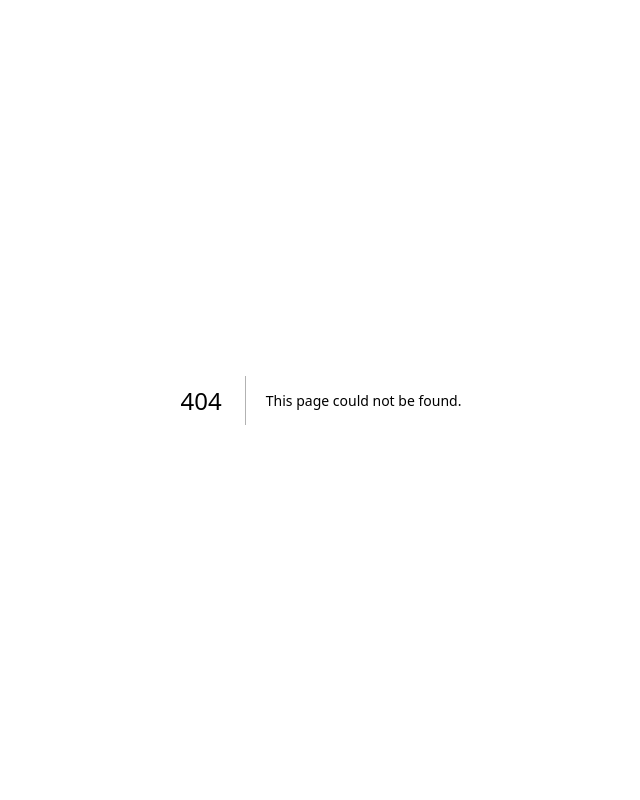
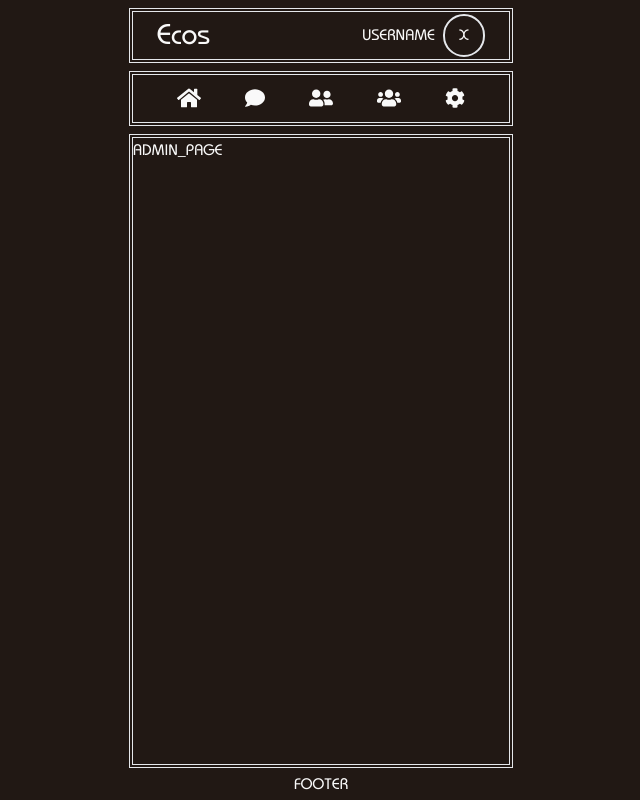
Before and after one commit to Zoranspiegel/ecos, a Next.js app: page /admin in a window 1280 px wide. Before the commit this address had no page. Shown: the whole page, without its empty margins (319-959 px from the left). Built offline with nearby package versions, Linux system fonts and the light colour scheme.

Commit message:
private routes pages

```diff
--- /dev/null
+++ b/src/app/(private)/admin/page.tsx
@@ -0,0 +1,5 @@
+export default function AdminPage() {
+  return (
+    <div>ADMIN_PAGE</div>
+  );
+}
--- /dev/null
+++ b/src/app/(private)/followers/page.tsx
@@ -0,0 +1,5 @@
+export default function FollowersPage() {
+  return (
+    <div>FOLLOWERS_PAGE</div>
+  );
+}
--- /dev/null
+++ b/src/app/(private)/following/page.tsx
@@ -0,0 +1,5 @@
+export default function FollowingPage() {
+  return (
+    <div>FOLLOWING_PAGE</div>
+  );
+}
--- /dev/null
+++ b/src/app/(private)/post/page.tsx
@@ -0,0 +1,5 @@
+export default function PostPage() {
+  return (
+    <div>POST_PAGE</div>
+  );
+}
```
